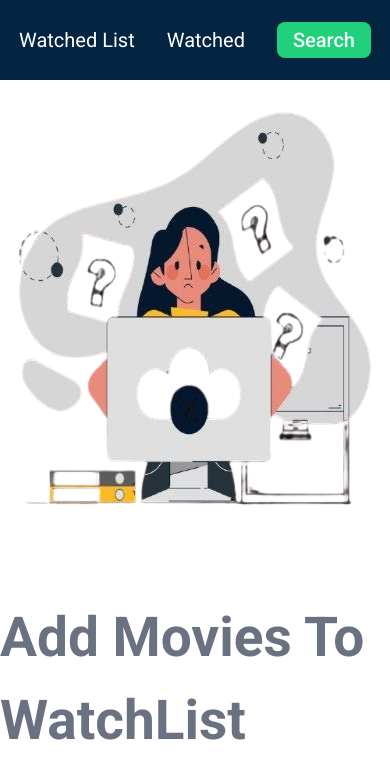
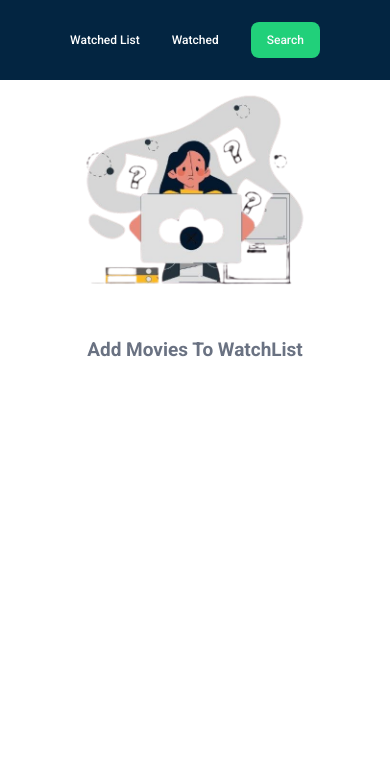
Before and after one commit to Nadwa-soufi2000/Movies-app, a React (Vite) app: page / in a window 390 px wide. Shown: the top 778 px of the page. Built offline with nearby package versions, Linux system fonts and the light colour scheme.

Commit message:
'update'

```diff
--- a/src/components/MovieCard.tsx
+++ b/src/components/MovieCard.tsx
@@ -47,7 +47,7 @@ export default function MovieCard({imdbID , Title , Poster , Year} : MovieObject
 
     return(
       <>
-        <Card id={imdbID} className="w-70 hover:scale-[1.08] duration-500 shadow-xl">
+        <Card id={imdbID} className="sm:w-70 w-66 hover:scale-[1.08] duration-500 shadow-xl">
           <CardHeader>
             <CardTitle>{Title}</CardTitle>
             <CardDescription>{Year}</CardDescription>
--- a/src/components/Navbar.tsx
+++ b/src/components/Navbar.tsx
@@ -5,11 +5,11 @@ export default function Navbar()
 {
     return(
         <div className="w-full h-20 flex justify-center items-center p-2 bg-[#032541]">
-            <ul className="flex justify-center items-center gap-8 w-90">
-                <Link to="/watchList" className="text-white text-[20px] hover:text-[#21d07a]">Watched List</Link>
-                <Link to="/watched" className="text-white text-[20px] hover:text-[#21d07a]">Watched</Link>
+            <ul className="flex justify-center items-center gap-8 sm:w-90 w-70">
+                <Link to="/watchList" className="text-white sm:text-[20px] text-[12px] hover:text-[#21d07a] font-medium">Watched List</Link>
+                <Link to="/watched" className="text-white sm:text-[20px] text-[12px] hover:text-[#21d07a] font-medium">Watched</Link>
                 <Link to="/search">
-                   <Button variant="default" className="bg-[#21d07a] text-[20px] font-medium">Search</Button>
+                   <Button variant="default" className="bg-[#21d07a] sm:text-[20px] text-[12px] font-medium">Search</Button>
                 </Link>
             </ul>
         </div>
--- a/src/pages/SearchMovie.tsx
+++ b/src/pages/SearchMovie.tsx
@@ -24,13 +24,13 @@ export default function SearchAboutMovies()
 
     return(
        <div className="w-full">
-        <div className="flex w-xl flex-col gap-7 my-10 mx-auto ">
-            <h1 className="text-[#032541] text-center font-bold text-[40px]">Search About Movies</h1>
-            <div className="flex bg-[#032541] rounded-[10px] pl-3 justify-start h-15 items-center gap-2 shadow-xl w-full outline-none">
+        <div className="flex sm:w-xl w-66 flex-col gap-7 my-10 mx-auto ">
+            <h1 className="text-[#032541] text-center font-bold text-[17px] sm:text-[24px] md:text-[40px]">Search About Movies</h1>
+            <div className="flex bg-[#032541] rounded-[10px] pl-3 justify-start sm:h-15 h-10 items-center gap-2 shadow-xl w-full outline-none">
                 <Search className="text-[20px] text-gray-400"/>
                 <input
                   type="text"
-                  className="text-gray-400 text-[20px] font-medium outline-none w-[70%] h-full bg-[#032541]"
+                  className="text-gray-400 sm:text-[20px] text-[16px] font-medium outline-none w-[70%] h-full bg-[#032541]"
                   placeholder="Search About Movies..."
                   value={movie}
                   onChange={(e) => setMovie(e.target.value)}
--- a/src/pages/WatchList.tsx
+++ b/src/pages/WatchList.tsx
@@ -57,8 +57,8 @@ export default function WatchList()
         </div>
         :
         <div className="flex flex-col justify-center items-center gap-4">
-           <img src="/search.png" className="w-125 h-125"/>
-           <p className="text-gray-500 font-bold text-[55px]">Add Movies To WatchList</p>
+           <img src="/search.png" className="md:w-125 md:h-125 sm:w-90 sm:h-90 w-60 h-60"/>
+           <p className="text-gray-500 font-bold md:text-[55px] sm:text-[24px] text-[19px]">Add Movies To WatchList</p>
         </div>
       }
      </>
--- a/src/pages/Watched.tsx
+++ b/src/pages/Watched.tsx
@@ -56,8 +56,8 @@ export default function WatchedMovies()
          </div>
          :
          <div className="flex flex-col justify-center items-center gap-4">
-           <img src="/search.png" className="w-125 h-125"/>
-           <p className="text-gray-500 font-bold text-[55px]">Add Movies To Watched</p>
+           <img src="/search.png" className="md:w-125 md:h-125 sm:w-90 sm:h-90 w-60 h-60"/>
+           <p className="text-gray-500 font-bold md:text-[55px] sm:text-[24px] text-[19px]">Add Movies To Watched</p>
         </div>
        }
       </>
```
